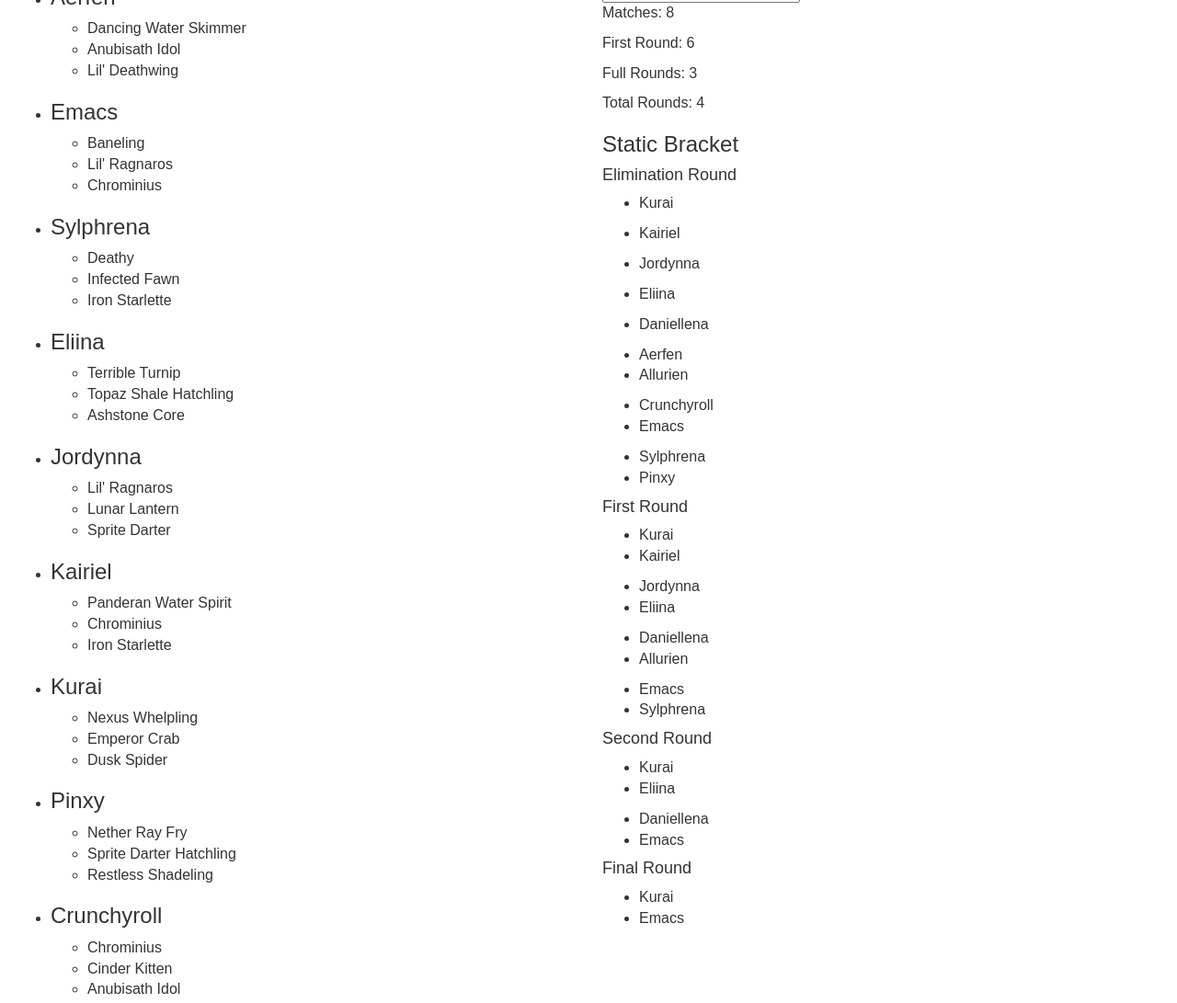
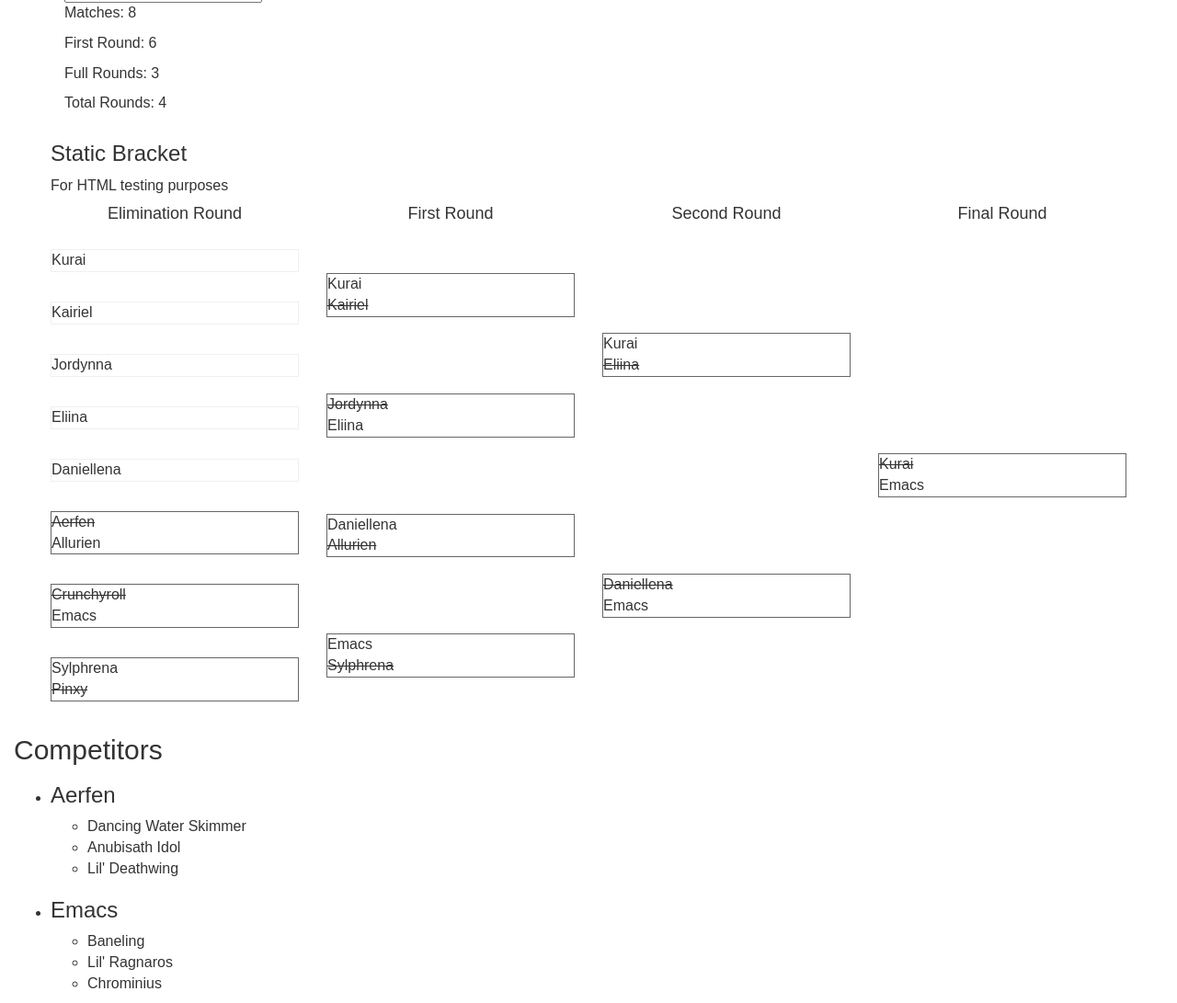
Before and after one commit to caiters/pet-battle-bracket, a website: page index.html in a window 1280 px wide. Shown: the part 229-1320 px from the top of the page at 92% size. Drawn offline with nearby package versions, Linux system fonts and the light colour scheme.

Commit message:
working on the bracket display

```diff
--- a/css/petbattle.less
+++ b/css/petbattle.less
@@ -4,3 +4,12 @@ body { font-family: 'futura-pt', sans-serif; font-size: 16px; }
 .site-title { font-family: "stenciletta-left", sans-serif; position: relative; color: #000; font-size: 100px; text-align: center;
   &:after { content: 'Pet Battle Bracket'; font-family: "stenciletta-right", sans-serif; position: absolute; left: 50%; top: 50%; color: #333; transform: translate(-50%, -50%); width: 100%; }
 }
+
+.battle { display: flex; }
+
+.round { position: relative; padding-top: 2em; display: flex; justify-content: space-around; flex-direction: column; }
+.round-title { position: absolute; top: 0; left: 0; text-align: center; width: 100%; margin: 0; }
+
+.match { list-style: none outside; margin: 1em 0; padding: 0; border: 1px solid #666; }
+.match-by { border-color: #f0f0f0; }
+.match--loser { text-decoration: line-through; }
--- a/index.html
+++ b/index.html
@@ -9,6 +9,100 @@
   <h1 class="site-title">Pet Battle Bracket</h1>
 
   <div ng-controller="BracketCtrl">
+    <div class="container">
+      <h2>The Bracket</h2>
+      <input type="text" ng-model="test" />
+      <p>Matches: {{ matches(test) }}</p>
+      <p>First Round: {{ firstRound(test) }}</p>
+      <p>Full Rounds: {{ fullRounds(test) }}</p>
+      <p>Total Rounds: {{ totalRounds(test) }}</p>
+      <div class="" ng-repeat="battle in battles">
+        <div ng-repeat="competitor in battle.competitors">
+          {{ competitor.character }}
+        </div>
+      </div>
+      <div class="static-bracket row">
+        <h3>Static Bracket</h3>
+        <p>For HTML testing purposes</p>
+
+
+        <!--
+          Whole thing = Battle
+          Set of matches = Round
+          A single fight = Match
+
+        -->
+        <div class="battle row">
+          <div class="round col-md-3">
+            <h4 class="round-title">Elimination Round</h4>
+            <ul class="match match-by">
+              <li>Kurai</li>
+            </ul>
+            <ul class="match match-by">
+              <li>Kairiel</li>
+            </ul>
+            <ul class="match match-by">
+              <li>Jordynna</li>
+            </ul>
+            <ul class="match match-by">
+              <li>Eliina</li>
+            </ul>
+            <ul class="match match-by">
+              <li>Daniellena</li>
+            </ul>
+            <ul class="match match-vs">
+              <li class="match--loser">Aerfen</li>
+              <li>Allurien</li>
+            </ul>
+            <ul class="match match-vs">
+              <li class="match--loser">Crunchyroll</li>
+              <li>Emacs</li>
+            </ul>
+            <ul class="match match-vs">
+              <li>Sylphrena</li>
+              <li class="match--loser">Pinxy</li>
+            </ul>
+          </div>
+          <div class="round col-md-3">
+            <h4 class="round-title">First Round</h4>
+            <ul class="match match-vs">
+              <li>Kurai</li>
+              <li class="match--loser">Kairiel</li>
+            </ul>
+            <ul class="match match-vs">
+              <li class="match--loser">Jordynna</li>
+              <li>Eliina</li>
+            </ul>
+            <ul class="match match-vs">
+              <li>Daniellena</li>
+              <li class="match--loser">Allurien</li>
+            </ul>
+            <ul class="match match-vs">
+              <li>Emacs</li>
+              <li class="match--loser">Sylphrena</li>
+            </ul>
+          </div>
+          <div class="round col-md-3">
+            <h4 class="round-title">Second Round</h4>
+            <ul class="match match-vs">
+              <li>Kurai</li>
+              <li class="match--loser">Eliina</li>
+            </ul>
+            <ul class="match match-vs">
+              <li class="match--loser">Daniellena</li>
+              <li>Emacs</li>
+            </ul>
+          </div>
+          <div class="round col-md-3">
+            <h4 class="round-title">Final Round</h4>
+            <ul class="match match-vs">
+              <li class="match--loser">Kurai</li>
+              <li>Emacs</li>
+            </ul>
+          </div>
+        </div>
+      </div>
+    </div>
     <div class="col-md-6">
       <h2>Competitors</h2>
       <ul class="competitors">
@@ -22,90 +116,6 @@
         </li>
       </ul>
     </div>
-    <div class="col-md-6">
-      <h2>The Bracket</h2>
-      <input type="text" ng-model="test" />
-      <p>Matches: {{ matches(test) }}</p>
-      <p>First Round: {{ firstRound(test) }}</p>
-      <p>Full Rounds: {{ fullRounds(test) }}</p>
-      <p>Total Rounds: {{ totalRounds(test) }}</p>
-      <div class="battle" ng-repeat="battle in battles">
-        <div ng-repeat="competitor in battle.competitors">
-          {{ competitor.character }}
-        </div>
-      </div>
-      <div class="static-bracket">
-        <h3>Static Bracket</h3>
-
-        <div class="round">
-          <h4>Elimination Round</h4>
-          <ul>
-            <li>Kurai</li>
-          </ul>
-          <ul>
-            <li>Kairiel</li>
-          </ul>
-          <ul>
-            <li>Jordynna</li>
-          </ul>
-          <ul>
-            <li>Eliina</li>
-          </ul>
-          <ul>
-            <li>Daniellena</li>
-          </ul>
-          <ul>
-            <li>Aerfen</li>
-            <li>Allurien</li>
-          </ul>
-          <ul>
-            <li>Crunchyroll</li>
-            <li>Emacs</li>
-          </ul>
-          <ul>
-            <li>Sylphrena</li>
-            <li>Pinxy</li>
-          </ul>
-        </div>
-        <div class="round">
-          <h4>First Round</h4>
-          <ul>
-            <li>Kurai</li>
-            <li>Kairiel</li>
-          </ul>
-          <ul>
-            <li>Jordynna</li>
-            <li>Eliina</li>
-          </ul>
-          <ul>
-            <li>Daniellena</li>
-            <li>Allurien</li>
-          </ul>
-          <ul>
-            <li>Emacs</li>
-            <li>Sylphrena</li>
-          </ul>
-        </div>
-        <div class="round">
-          <h4>Second Round</h4>
-          <ul>
-            <li>Kurai</li>
-            <li>Eliina</li>
-          </ul>
-          <ul>
-            <li>Daniellena</li>
-            <li>Emacs</li>
-          </ul>
-        </div>
-        <div class="round">
-          <h4>Final Round</h4>
-          <ul>
-            <li>Kurai</li>
-            <li>Emacs</li>
-          </ul>
-        </div>
-      </div>
-    </div>
   </div>
 
   <script src="https://ajax.googleapis.com/ajax/libs/angularjs/1.4.7/angular.min.js"></script>
```
Also changed, not shown: assets/petbattle.css.
